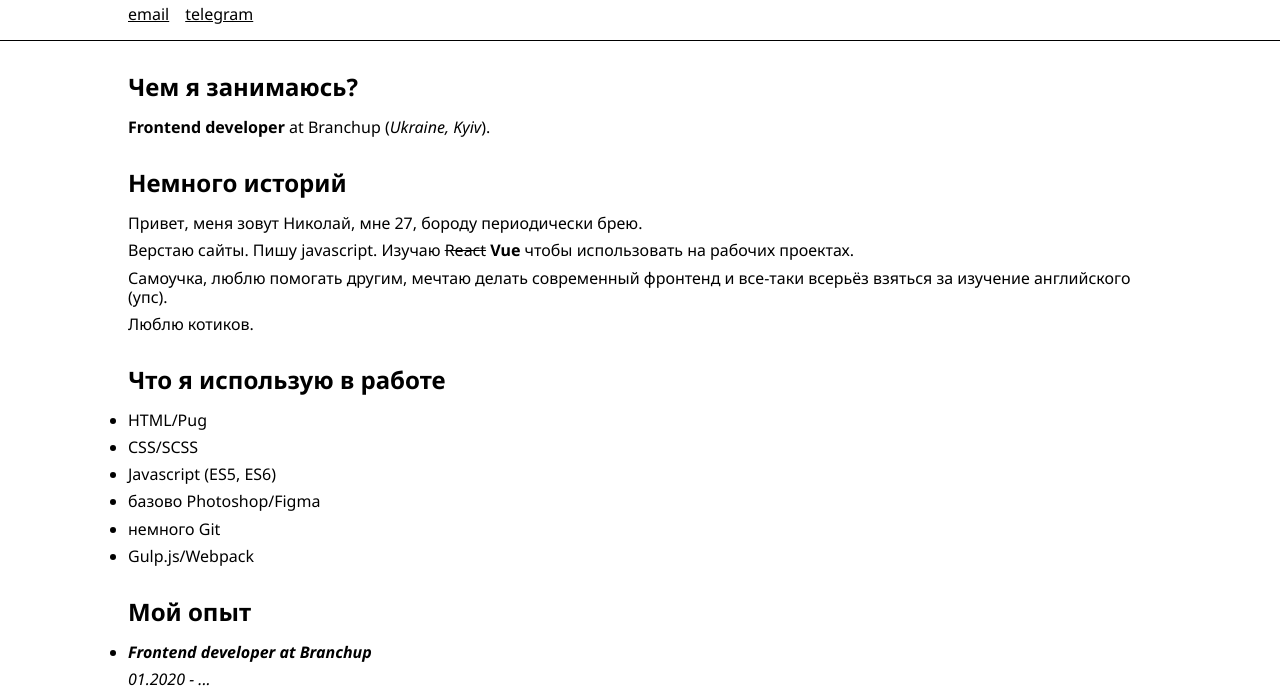
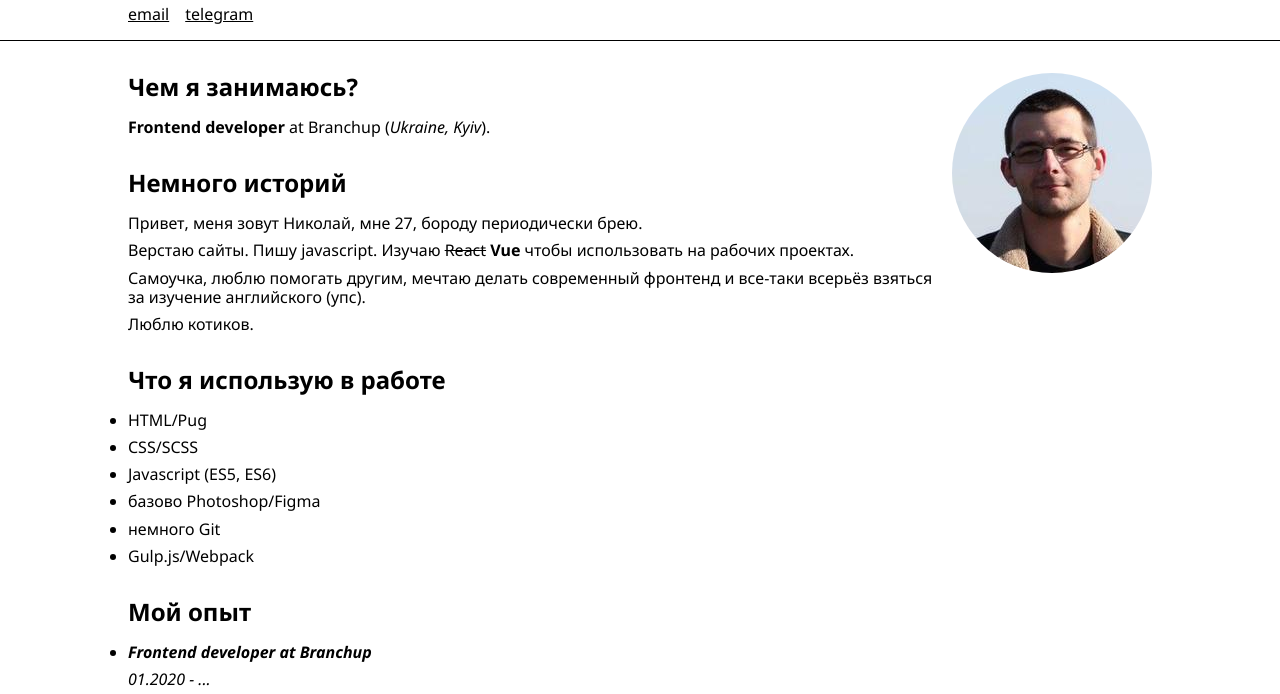
Before and after one commit to extendsnull/rsschool-cv, a plain HTML site: page index.html in a window 1280 px wide. Shown: the part 102-796 px from the top of the page. Drawn offline with Linux system fonts and the light colour scheme.

Commit message:
feat: add photo

```diff
--- a/css/style.css
+++ b/css/style.css
@@ -111,6 +111,13 @@ ul {
   margin-bottom: 0;
 }
 
+.main__photo {
+  float: right;
+  margin-left: 16px;
+  margin-bottom: 16px;
+  border-radius: 50%;
+}
+
 /* experience */
 
 .experience__position {
--- a/index.html
+++ b/index.html
@@ -29,6 +29,7 @@
   <main class="page__main main">
     <div class="page__container">
       <section class="main__section">
+        <img src="img/photo.jpg" width="200" height="200" alt="Моё фото" class="main__photo">
         <h2 class="main__title">Чем я занимаюсь?</h2>
         <p class="main__text">
           <b>Frontend developer</b> at Branchup (<i>Ukraine, Kyiv</i>).
```
Also changed, not shown: img/photo.jpg (added).
